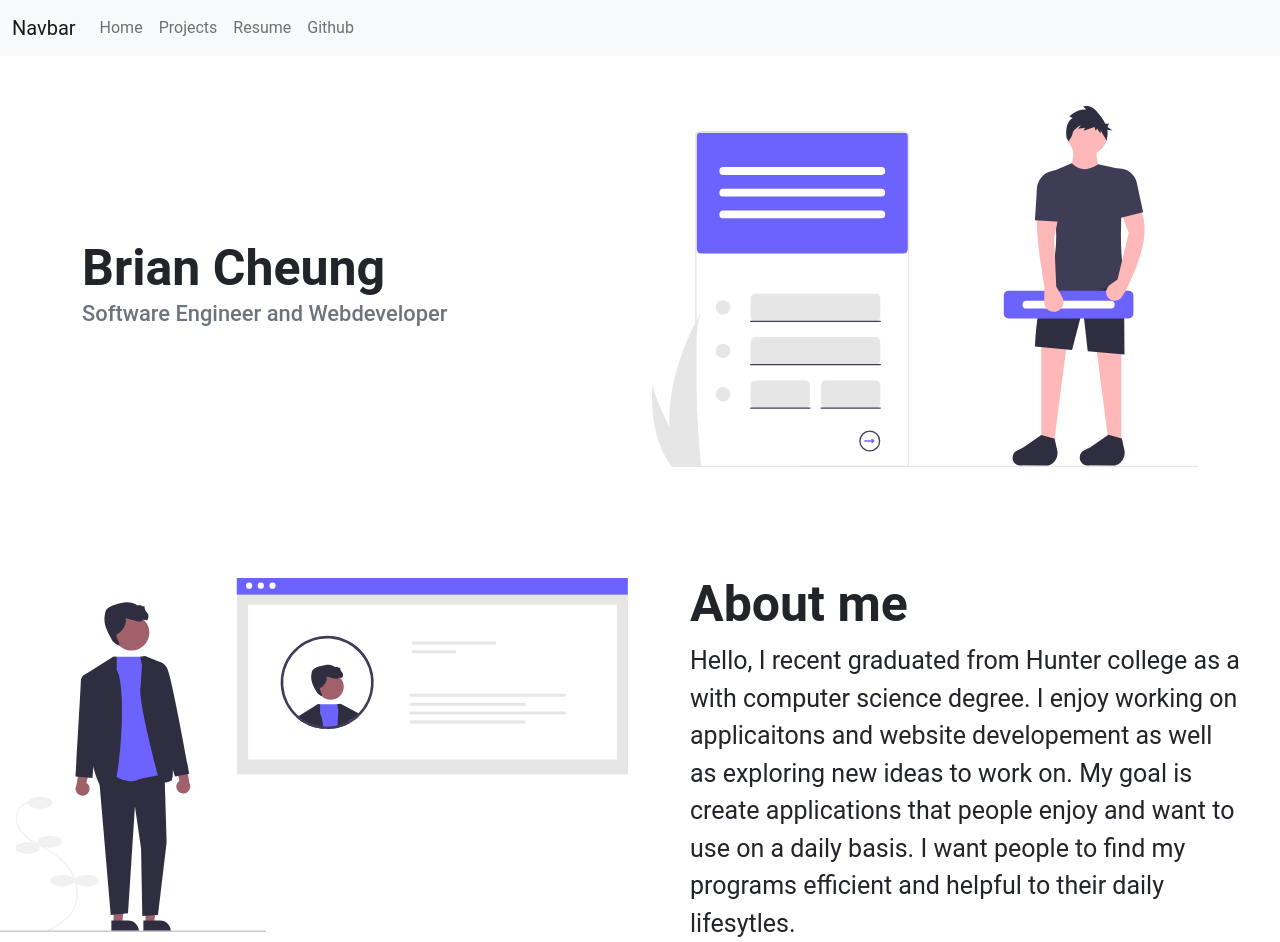
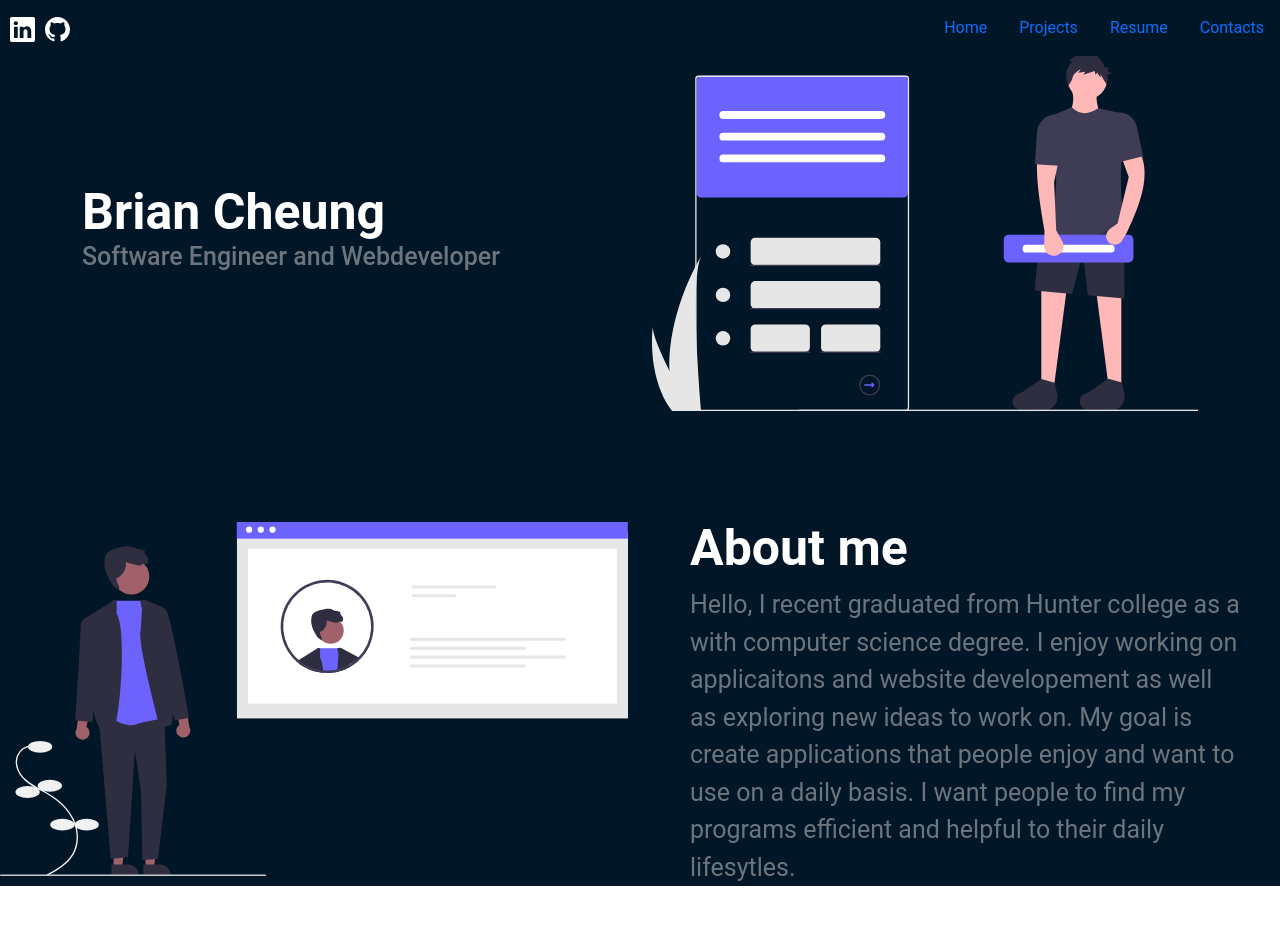
Before and after one commit to BrianCheung1/BrianCheung1.github.io, a React (Create React App) app: page / in a window 1280 px wide. After the commit the page ends 886 px from the top, so only its background shows below. Built offline with nearby package versions, Linux system fonts and the light colour scheme.

Commit message:
fixed navbar to react bootstrap

```diff
--- a/package.json
+++ b/package.json
@@ -1,5 +1,5 @@
 {
-  "name": "weather",
+  "name": "website",
   "version": "0.1.0",
   "private": true,
   "dependencies": {
--- a/src/App.css
+++ b/src/App.css
@@ -2,16 +2,22 @@
   /* font-family: 'Montserrat', sans-serif;
    */
   font-family: "Roboto";
-  text-align: center;
+  /* text-align: center; */
+  background-color: #011627;
 }
 
+.color-nav{
+  background-color: #011627;
+}
 .coverName{
   text-align: left;
   font-size: 50px;
   font-weight: bold;
+  color: white;
 }
 
 .coverDescription{
   text-align: left;
   font-size: 25px;
+  color: #6c757d;
 }
--- a/src/App.js
+++ b/src/App.js
@@ -1,6 +1,5 @@
 import React from "react";
-import { Route, Switch } from "react-router-dom";
-import Nav from "./components/Nav"
+import Navigation from "./components/Navigation";
 import Cover from "./components/Cover"
 import About from "./components/About"
 import "./App.css";
@@ -8,11 +7,11 @@ import "bootstrap/dist/css/bootstrap.min.css";
 
 function App() {
   return (
-    <main>
-      <Nav/>
-      <Cover/>
-      <About/>
-    </main>
+    <div class="App">
+      <Navigation />
+      <Cover />
+      <About />
+    </div>
   );
 }
 export default App;
--- a/src/components/About.js
+++ b/src/components/About.js
@@ -1,5 +1,3 @@
-import Button from "react-bootstrap/Button";
-import Navbar from "react-bootstrap/Navbar";
 import React from "react";
 
 class About extends React.Component {
--- a/src/components/Cover.js
+++ b/src/components/Cover.js
@@ -1,5 +1,3 @@
-import Button from "react-bootstrap/Button";
-import Navbar from "react-bootstrap/Navbar";
 import React from "react";
 
 class Cover extends React.Component {
@@ -18,9 +16,7 @@ class Cover extends React.Component {
                   <br />
                 </div>
                 <div class="coverDescription">
-                  <small class="text-muted">
                     Software Engineer and Webdeveloper
-                  </small>
                 </div>
               </h3>
             </div>
--- a/src/components/Nav.js
+++ /dev/null
@@ -1,55 +0,0 @@
-import Button from "react-bootstrap/Button";
-import Navbar from "react-bootstrap/Navbar";
-import React from "react";
-
-class Nav extends React.Component {
-  render() {
-    return (
-      <div className="App">
-        <nav class="navbar navbar-expand-lg navbar-light bg-light">
-          <div class="container-fluid">
-            <a class="navbar-brand" href="#">
-              Navbar
-            </a>
-            <button
-              class="navbar-toggler"
-              type="button"
-              data-bs-toggle="collapse"
-              data-bs-target="#navbarSupportedContent"
-              aria-controls="navbarSupportedContent"
-              aria-expanded="false"
-              aria-label="Toggle navigation"a
-            >
-              <span class="navbar-toggler-icon"></span>
-            </button>
-            <div class="collapse navbar-collapse" id="navbarSupportedContent">
-              <ul class="navbar-nav me-auto mb-2 mb-lg-0">
-                <li class="nav-item">
-                  <a class="nav-link " aria-current="page" href="#">
-                    Home
-                  </a>
-                </li>
-                <li class="nav-item">
-                  <a class="nav-link" href="#">
-                    Projects
-                  </a>
-                </li>
-                <li class="nav-item">
-                  <a class="nav-link" href="#">
-                    Resume
-                  </a>
-                </li>
-                <li class="nav-item">
-                  <a class="nav-link" href="#">
-                    Github
-                  </a>
-                </li>
-              </ul>
-            </div>
-          </div>
-        </nav>
-      </div>
-    );
-  }
-}
-export default Nav;
--- /dev/null
+++ b/src/components/Navigation.js
@@ -0,0 +1,49 @@
+import React from "react";
+import { Navbar, Container, Nav } from "react-bootstrap";
+import logo from "../logo.svg";
+
+class Navigation extends React.Component {
+  render() {
+    return (
+      <div>
+        <Navbar expand="md" variant="dark" fixed="top" className="color-nav">
+          <Navbar.Brand href="#home">
+            <svg
+              xmlns="http://www.w3.org/2000/svg"
+              width="25"
+              height="25"
+              fill="currentColor"
+              class="bi bi-linkedin"
+              viewBox="0 0 16 16"
+              style={{ marginLeft: "10px" }}
+            >
+              <path d="M0 1.146C0 .513.526 0 1.175 0h13.65C15.474 0 16 .513 16 1.146v13.708c0 .633-.526 1.146-1.175 1.146H1.175C.526 16 0 15.487 0 14.854V1.146zm4.943 12.248V6.169H2.542v7.225h2.401zm-1.2-8.212c.837 0 1.358-.554 1.358-1.248-.015-.709-.52-1.248-1.342-1.248-.822 0-1.359.54-1.359 1.248 0 .694.521 1.248 1.327 1.248h.016zm4.908 8.212V9.359c0-.216.016-.432.08-.586.173-.431.568-.878 1.232-.878.869 0 1.216.662 1.216 1.634v3.865h2.401V9.25c0-2.22-1.184-3.252-2.764-3.252-1.274 0-1.845.7-2.165 1.193v.025h-.016a5.54 5.54 0 0 1 .016-.025V6.169h-2.4c.03.678 0 7.225 0 7.225h2.4z" />
+            </svg>
+            <svg
+              xmlns="http://www.w3.org/2000/svg"
+              width="25"
+              height="25"
+              fill="currentColor"
+              class="bi bi-github"
+              viewBox="0 0 16 16"
+              style={{ marginLeft: "10px" }}
+            >
+              <path d="M8 0C3.58 0 0 3.58 0 8c0 3.54 2.29 6.53 5.47 7.59.4.07.55-.17.55-.38 0-.19-.01-.82-.01-1.49-2.01.37-2.53-.49-2.69-.94-.09-.23-.48-.94-.82-1.13-.28-.15-.68-.52-.01-.53.63-.01 1.08.58 1.23.82.72 1.21 1.87.87 2.33.66.07-.52.28-.87.51-1.07-1.78-.2-3.64-.89-3.64-3.95 0-.87.31-1.59.82-2.15-.08-.2-.36-1.02.08-2.12 0 0 .67-.21 2.2.82.64-.18 1.32-.27 2-.27.68 0 1.36.09 2 .27 1.53-1.04 2.2-.82 2.2-.82.44 1.1.16 1.92.08 2.12.51.56.82 1.27.82 2.15 0 3.07-1.87 3.75-3.65 3.95.29.25.54.73.54 1.48 0 1.07-.01 1.93-.01 2.2 0 .21.15.46.55.38A8.012 8.012 0 0 0 16 8c0-4.42-3.58-8-8-8z" />
+            </svg>
+          </Navbar.Brand>
+          <Navbar.Toggle aria-controls="basic-navbar-nav" />
+          <Navbar.Collapse
+            id="basic-navbar-nav"
+            className="justify-content-end"
+          >
+            <Nav.Link href="#home">Home</Nav.Link>
+            <Nav.Link href="#link">Projects</Nav.Link>
+            <Nav.Link href="#link">Resume</Nav.Link>
+            <Nav.Link href="#link">Contacts</Nav.Link>
+          </Navbar.Collapse>
+        </Navbar>
+      </div>
+    );
+  }
+}
+export default Navigation;
```
Also changed, not shown: 1 other file (tests, documents, lock files or other folders).
